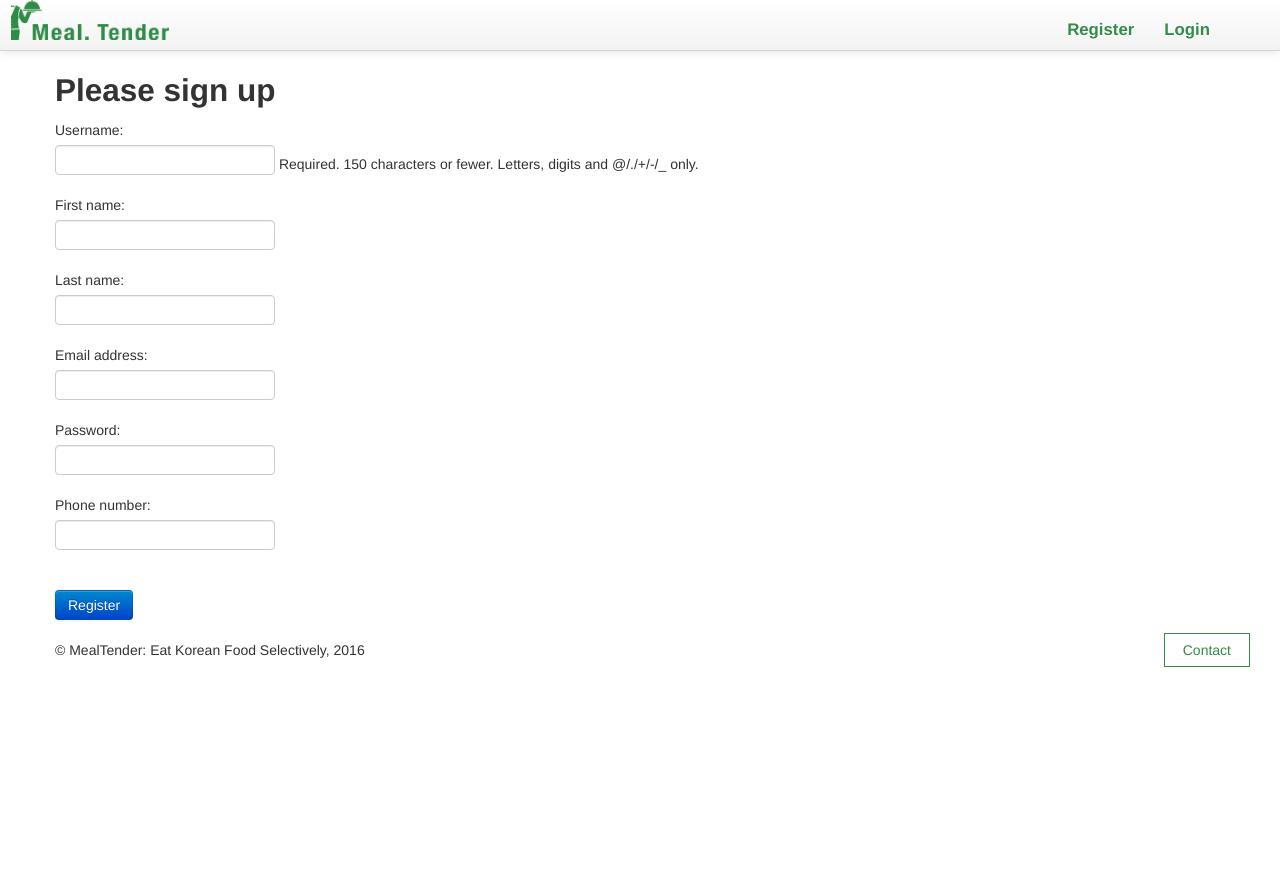
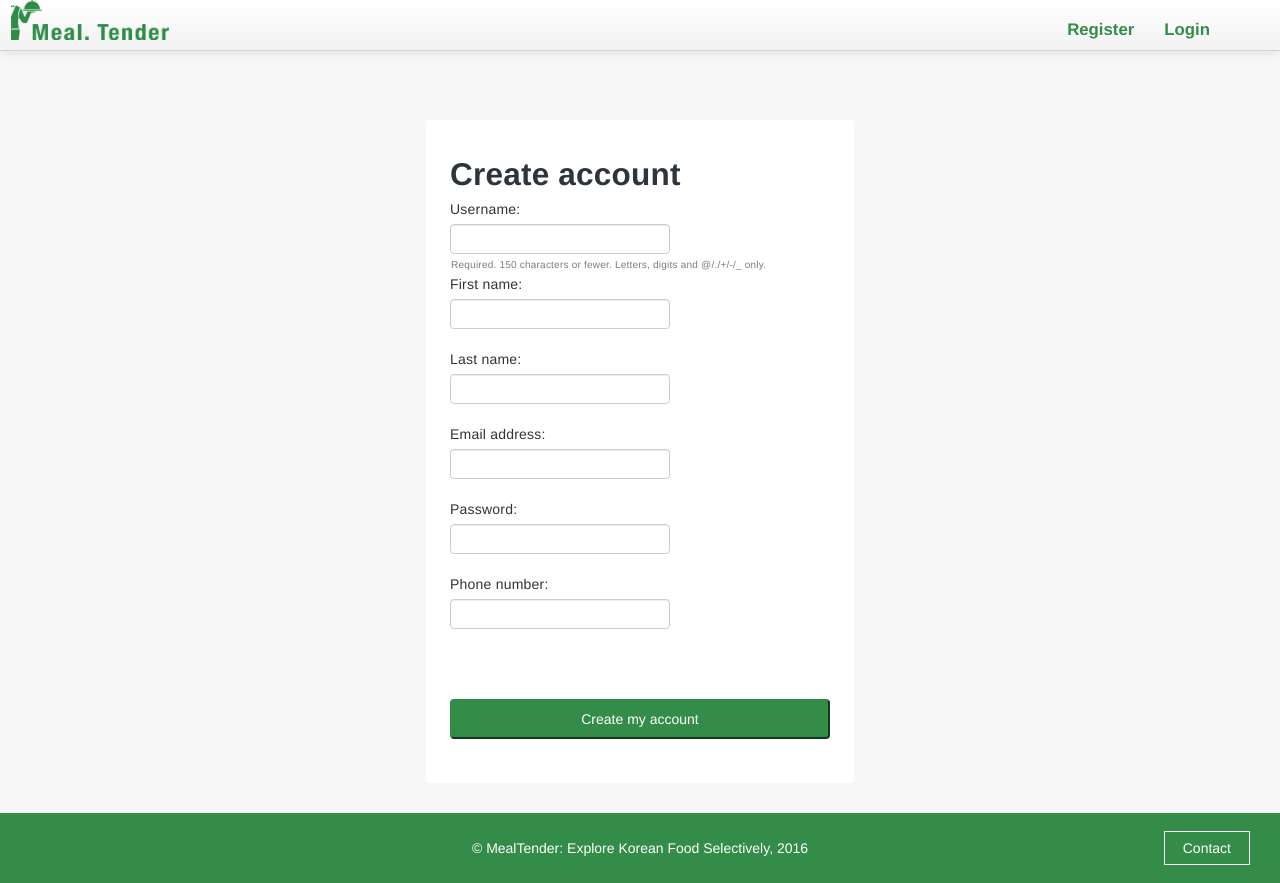
Before and after one commit to olzhabay/MealTender, a Django app: template templates/app/register.html in a window 1280 px wide. Before the commit the page ends 667 px from the top, so only its background shows below. Run offline with Django 3.2, Linux system fonts and the light colour scheme; the template is opened without the code that fills it: values that come from a table or form of the project are taken from there, others are empty; parts of the project's set-up code (start-up, migrations or seed data) failed here and were passed over.

Commit message:
frontend upd

```diff
--- a/static/css/main.css
+++ b/static/css/main.css
@@ -1,3 +1,21 @@
+html, body {
+    min-height: 100%;
+    //padding-bottom: 0;
+}
+
+#content-container {
+    min-height: 100%;
+    height: 100%;
+    margin: -51px 0 -70px 0;
+}
+
+#content {
+    padding: 51px 0 70px 0;
+}
+
+#content section.register-page, #content section.login-page {
+    margin-top: 60px;
+}
 
 .logo {
     position: relative;
@@ -30,25 +48,36 @@
   margin: 0 0 20px;
   color: #fff;
 }
-footer nav {
-  background-color: #FFF;
+
+footer {
+  right: 0;
+  bottom: 0;
+  left: 0;
+  background-color: #338C47;
+  text-align: center;
+  color: #FFFFFF;
+  font-size:100%;
+  margin: 0;
+    height: 70px;
+    //margin-top: 70px;
+    //position: absolute;
 }
 
-footer nav li {
-  margin: 0;
-  padding: 0 10px;
-  display: inline;
+footer .footer {
+    padding-top: 25px;
 }
 
 .contact-btn {
   float: right;
+    position: relative;
+    top: 25px;
 }
 
 .contact-btn a {
   margin-right: 30px;
   padding: 8px 18px;
-  color: #338C47;
-  border: 1px solid #338C47;
+  color: #fff;
+  border: 1px solid #fff;
 }
 
 .contact-btn a:active {
--- /dev/null
+++ b/static/css/register.css
@@ -0,0 +1,57 @@
+
+body {
+    background-color: #f7f7f7;
+    flex-grow: 1;
+    flex-shrink: 0;
+    padding-bottom: 0;
+    //padding-top: 0;
+}
+
+.register-page {
+    border-radius: 3px;
+    max-width: 380px;
+    margin: 30px auto;
+    width: 400px;
+    background-color: #fff;
+    padding: 24px;
+    white-space: nowrap;
+    letter-spacing: .015625em;
+    box-sizing: inherit;
+}
+
+.register-page div.container {
+    width: 100%;
+}
+
+.register-page h2 {
+    text-align: left;
+    font-family: DD-ProximaNova,ProximaNova,Helvetica Neue,Helvetica,Arial,sans-serif;
+    color: #2e343b;
+    margin-bottom: 5px;
+}
+
+.register-page button {
+
+    width: 100%;
+}
+
+.register-page p span {
+    position: relative;
+    left: -223px;
+    top: 20px;
+    color: #7e7c7c;
+    font-size: 10px;
+    -webkit-font-smoothing: antialiased
+}
+
+.create-account {
+    border-radius: 4px;
+    background-color: #338C47;
+    border-color: #338C47;
+    background-image: none;
+    margin-top: 30px;
+    color: #FFFFFF;
+    text-shadow: none;
+    width: 200px;
+    height: 40px;
+}
--- a/templates/app/main_template.html
+++ b/templates/app/main_template.html
@@ -10,6 +10,9 @@
         <link href="{% static '/static/css/bootstrap-responsive.css' %}" rel="stylesheet">
         <link rel="stylesheet" type="text/css" href="/static/css/main.css">
 
+        {% block head %}
+
+        {% endblock %}
 
         <title>MealTender - {% block title %}Eat Korean Food Selectively!{% endblock %}</title>
 
@@ -38,22 +41,25 @@
        </div>
       </div>
     </div>
-    {% block content %}
-    {% endblock %}
+    <div id="content-container">
+        <div id="content">
+            {% block content %}
+            {% endblock %}
+        </div>
+    </div>
+
 
     <script src="{% static 'js/jquery-3.1.0.js' %}"></script>
     <script src="{% static 'js/bootstrap.js' %}"></script>
     <script src="{% static 'js/mealtender-ajax.js' %}"></script>
-    </body>
 
     <footer>
-        <div class="contact-btn"><a>Contact</a>
-        </div>
 
-      <div class="container">
-         <p>&copy; MealTender: Eat Korean Food Selectively, 2016</p>
-      </div>
+             <div class="contact-btn"><a>Contact</a> </div>
+
+             <div class="footer"> &copy; MealTender: Explore Korean Food Selectively, 2016 </div>
 
     </footer>
 
+    </body>
 </html>
--- a/templates/app/register.html
+++ b/templates/app/register.html
@@ -1,26 +1,30 @@
 {% extends "app/main_template.html" %}
+{% load static %}
 {% block title %} Registration {% endblock %}
+
+{% block head %}
+    <link rel="stylesheet" type="text/css" href="/static/css/register.css">
+{% endblock %}
+
+<body>
 {% block content %}
+    <section class = "register-page">
+        <div class="container">
+            <form id="user_form" method="post" action="/register/" enctype="multipart/form-data">
+                <h2 class="form-signin-heading">Create account
+                </h2>
 
-    <div class="container">
+                {% csrf_token %}
 
-    {% if registered %}
-    <strong>Thank you for registering.</strong>
-    <a href="/">Return to the homepage.</a><br />
-    {% else %}
-    <form id="user_form" method="post" action="/register/"
-            enctype="multipart/form-data">
-        <h2 class="form-signin-heading">Please sign up</h2>
-        {% csrf_token %}
+                {{ user_form.as_p }}
+                {{ profile_form.as_p }}
 
-        {{ user_form.as_p }}
-        {{ profile_form.as_p }}
+                <br />
 
-        <br />
-            <!-- Provide a button to click to submit the form. -->
-        <input class="btn btn-primary" type="submit" name="submit" value="Register"/>
+                <button type="submit" name="submit" class="create-account">Create my account</button>
 
-     </form>
-     {% endif %}
-    </div>
+            </form>
+        </div>
+    </section>
 {% endblock %}
+</body>
```
Also changed, not shown: static/css/login.css (added, +65 -0 lines), templates/app/login.html (+10 -5 lines), templates/app/restaurant_list.html (+11 -4 lines), static/css/restaurant-list.css (added).
